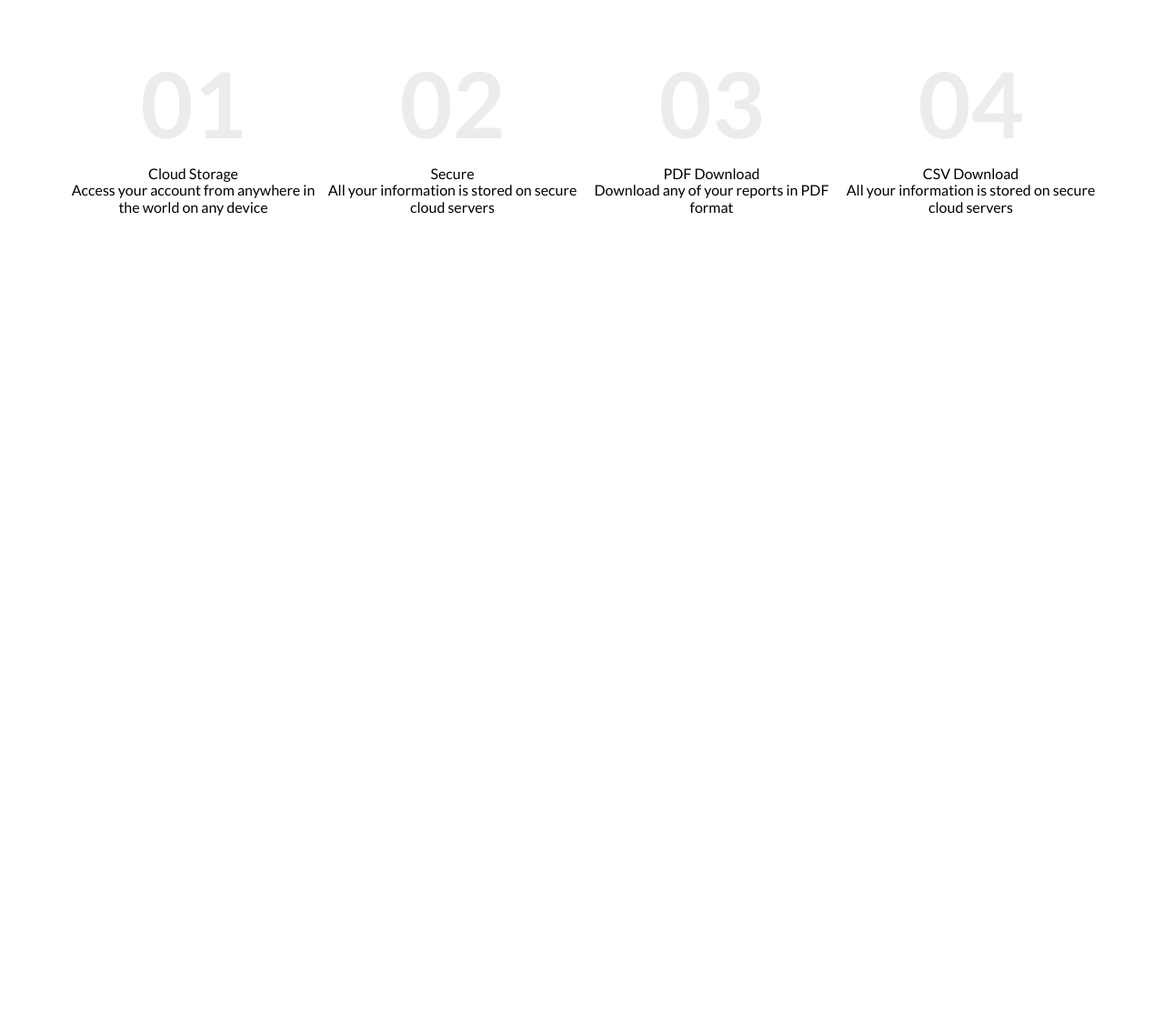
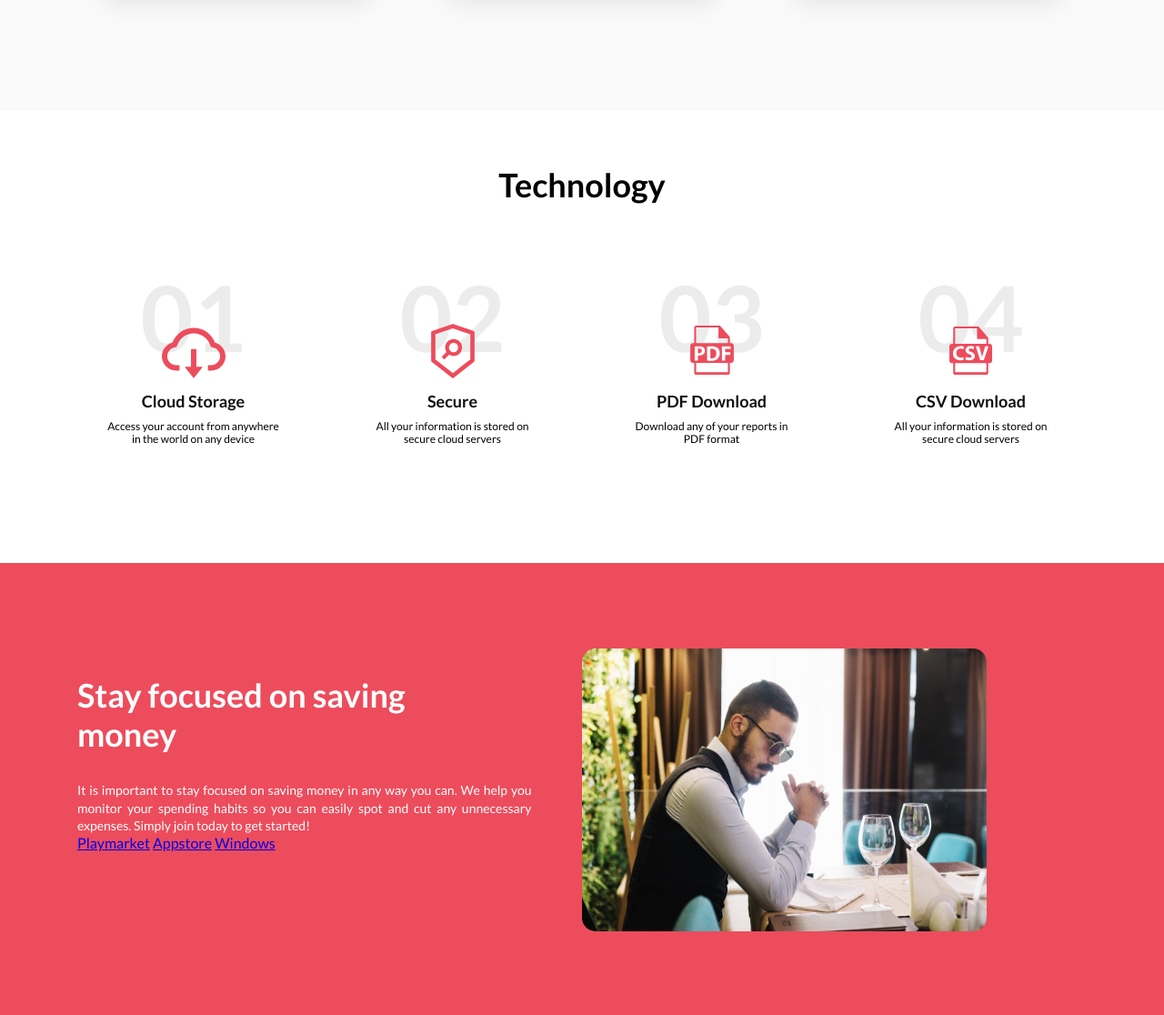
Before and after one commit to plovislov/CloudBudget, a plain HTML site: page app/index.html in a window 1280 px wide. Shown: the part 1823-2939 px from the top of the page at 91% size. Before the commit the page ends 2060 px from the top, so only its background shows below. Drawn offline with nearby package versions, Linux system fonts and the light colour scheme; files that its build step writes are made by us from their sources.

Commit message:
Start section 'attention'

```diff
--- a/app/index.html
+++ b/app/index.html
@@ -118,7 +118,7 @@
         <div class="technology__item">
             <div class="technology__item-top">
                 <div class="technology__digit">01</div>
-                <img class="technology__bg" src="">
+                <img class="technology__img" alt="Cloud" src="./img/technology__img-1.svg">
             </div>
             <div class="technology__title">Cloud Storage</div>
             <div class="technology__text">Access your account from anywhere in the world on any device</div>
@@ -126,7 +126,7 @@
         <div class="technology__item">
             <div class="technology__item-top">
                 <div class="technology__digit">02</div>
-                <img class="technology__bg" src="">
+                <img class="technology__img" alt="Security" src="./img/technology__img-2.svg">
             </div>
             <div class="technology__title">Secure</div>
             <div class="technology__text">All your information is stored on secure cloud servers</div>
@@ -134,7 +134,7 @@
         <div class="technology__item">
             <div class="technology__item-top">
                 <div class="technology__digit">03</div>
-                <img class="technology__bg" src="">
+                <img class="technology__img" alt="PDF" src="./img/technology__img-3.svg">
             </div>
             <div class="technology__title">PDF Download</div>
             <div class="technology__text">Download any of your reports in PDF format</div>
@@ -142,7 +142,7 @@
         <div class="technology__item">
             <div class="technology__item-top">
                 <div class="technology__digit">04</div>
-                <img class="technology__bg" src="">
+                <img class="technology__img" alt="CSV" src="./img/technology__img-4.svg">
             </div>
             <div class="technology__title">CSV Download</div>
             <div class="technology__text">All your information is stored on secure cloud servers</div>
@@ -150,6 +150,31 @@
     </div>
 </section>
 
+<section class="attention">
+    <div class="attention__container">
+
+        <div class="attention__left">
+            <h2 class="h2 attention__title">Stay focused on saving money</h2>
+            <div class="attention__text">It is important to stay focused on saving money in any way you can. We help you
+                monitor
+                your spending habits so you can easily spot and cut any unnecessary expenses. Simply join today to get
+                started!
+            </div>
+            <div class="attention__links">
+                <a href="#" class="attention__link">Playmarket</a>
+                <a href="#" class="attention__link">Appstore</a>
+                <a href="#" class="attention__link">Windows</a>
+            </div>
+        </div>
+
+        <div class="attention__right">
+            <div class="attention__slider js-slider">
+                <img src="./img/slider__1.jpg" alt="slider image" class="attention__slider-main">
+            </div>
+        </div>
+    </div>
+
+</section>
 
 <script src="js/scripts.min.js"></script>
 
--- /dev/null
+++ b/app/scss/attention.scss
@@ -0,0 +1,47 @@
+.attention {
+  background: #ED4C5C;
+  color: #fff;
+  padding-top: 94px;
+  padding-bottom: 92px;
+
+  &__container {
+    width: 1110px;
+    margin-left: auto;
+    margin-right: auto;
+    display: flex;
+  }
+
+  &__left {
+    flex-basis: 45%;
+  }
+  &__right {
+    flex-basis: 50%;
+  }
+
+  &__title {
+    font-style: normal;
+    font-weight: 600;
+    font-size: 36px;
+    line-height: 43px;
+    padding-right: 55px;
+  }
+
+  &__text {
+    font-style: normal;
+    font-weight: normal;
+    font-size: 14px;
+    line-height: 140%;
+    text-align: justify;
+  }
+
+  &__slider {
+    display: flex;
+    align-items: center;
+    justify-content: center;
+  }
+  &__slider-main {
+    width: 445px;
+    height: 311px;
+    border-radius: 15px;
+  }
+}
--- a/app/scss/main.scss
+++ b/app/scss/main.scss
@@ -4,3 +4,4 @@
 @import './section-video';
 @import './features';
 @import './technology';
+@import './attention';
--- a/app/scss/technology.scss
+++ b/app/scss/technology.scss
@@ -1,4 +1,5 @@
 .technology {
+  padding-bottom: 129px;
   &__header {
     text-align: center;
     padding-top: 60px;
@@ -25,4 +26,45 @@
     line-height: 1;
     color: rgba(16, 16, 16, 0.08);
   }
+
+  &__img {
+    max-width: 100%;
+    margin-top: -45px;
+  }
+
+  &__item:nth-child(1) img {
+    margin-top: -50px;
+  }
+
+  &__item:nth-child(2) img {
+  }
+
+  &__item:nth-child(3) img {
+    margin-top: -48px;
+  }
+
+  &__item:nth-child(4) img {
+  }
+
+  &__item-top {
+    height: 132px;
+  }
+
+  &__title {
+    font-style: normal;
+    font-weight: bold;
+    font-size: 18px;
+    line-height: 22px;
+    color: #101010;
+    margin-bottom: 10px;
+  }
+
+  &__text {
+    font-style: normal;
+    font-weight: normal;
+    font-size: 12px;
+    line-height: 14px;
+    text-align: center;
+    padding: 0 46px;
+  }
 }
```
Also changed, not shown: app/img/features__bg-1.jpg (added), app/img/features__bg-2.jpg (added), app/img/features__bg-3.jpg (added), app/img/logo-apple-appstore.svg (added), app/img/logo-google-playstore.svg (added), app/img/logo-windows.svg (added), app/img/slider__1.jpg (added), app/img/slider__2.jpg (added), app/img/slider__3.jpg (added), app/img/technology__img-1.svg (added), app/img/technology__img-2.svg (added), app/img/technology__img-3.svg (added), app/img/technology__img-4.svg (added).
